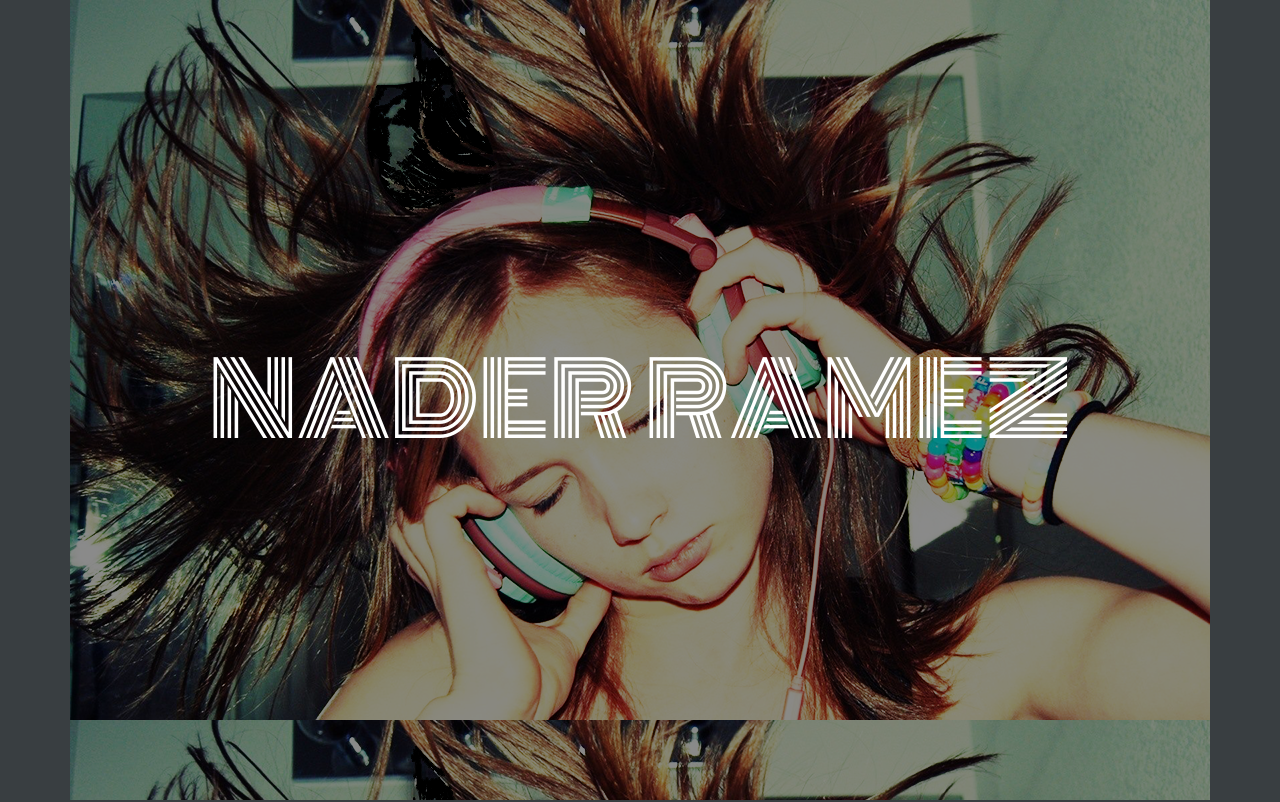
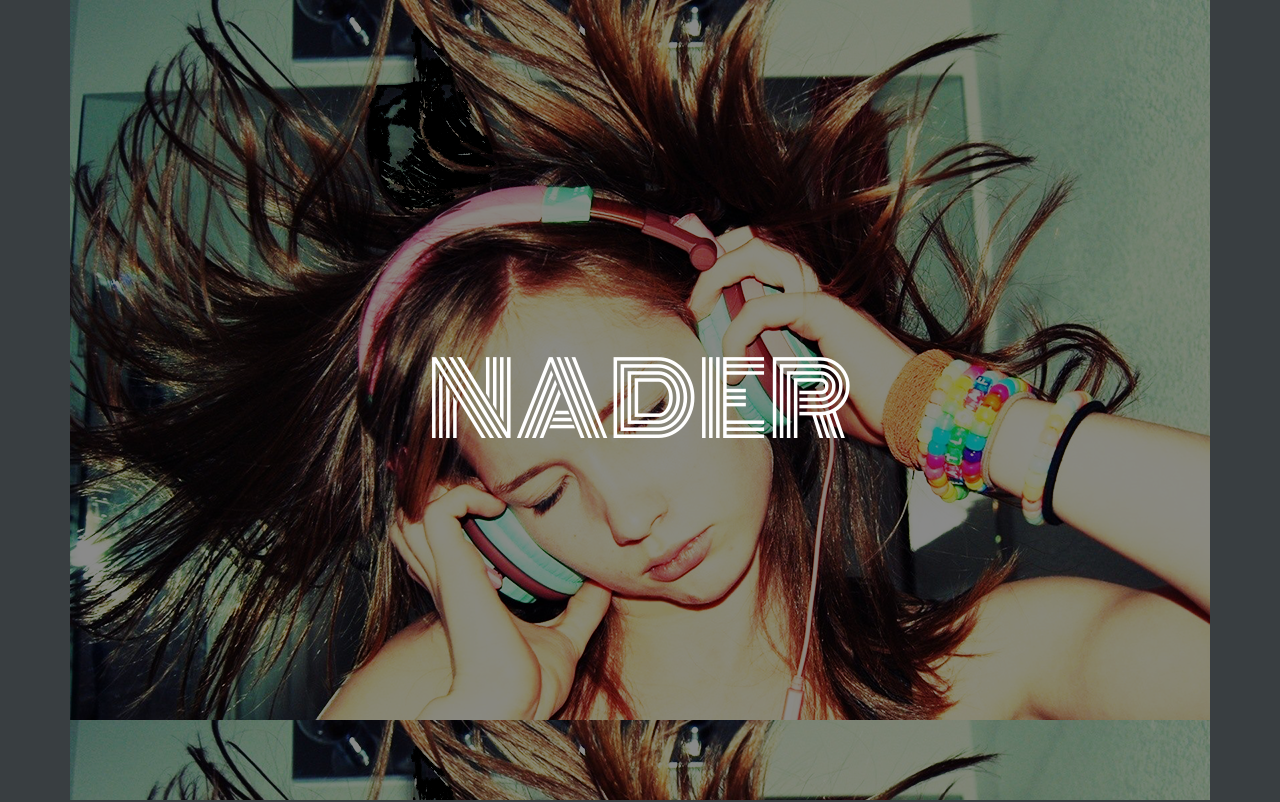
Before and after one commit to naderramez/music-app, a React (Create React App) app: page / in a window 1280 px wide. Shown: the top 802 px of the page. Built offline with nearby package versions, Linux system fonts and the light colour scheme; data requests are answered from the project's data file.

Commit message:
header changed to first name

```diff
--- a/src/Components/Header/Header.js
+++ b/src/Components/Header/Header.js
@@ -4,7 +4,7 @@ import './Header.css';
 const Header = () => {
   return (
     <div className="container">
-      <NavLink to="/" className="text-white"><p>NADER RAMEZ</p></NavLink>
+      <NavLink to="/" className="text-white"><p>NADER</p></NavLink>
     </div>
   );
 }
```
